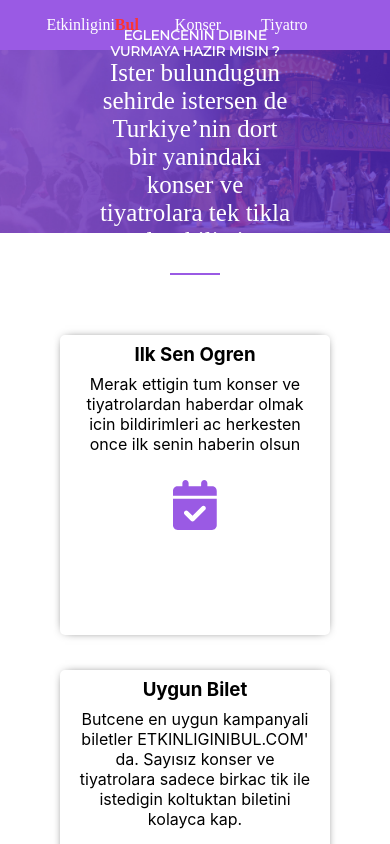
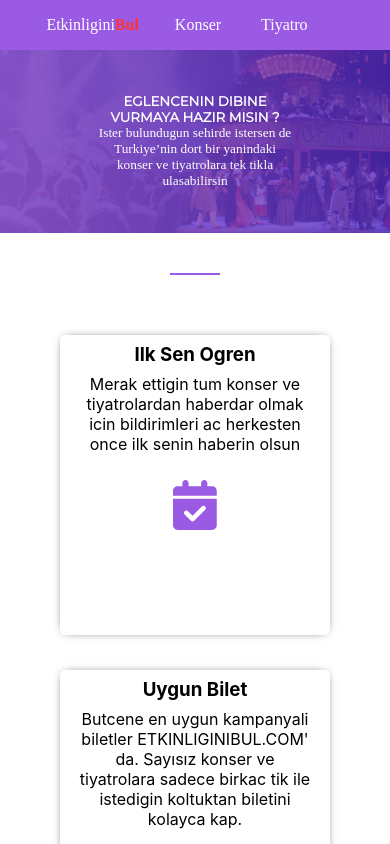
Before and after one commit to yusufakcekoce/ticket-app, a React (Create React App) app: page / in a window 390 px wide. Shown: the top 844 px of the page. Built offline with nearby package versions, Linux system fonts and the light colour scheme.

Commit message:
General arrangement made

```diff
--- a/src/pages/home/home.css
+++ b/src/pages/home/home.css
@@ -121,3 +121,15 @@ p {
     font-size:smaller;
   }
 }
+
+@media (max-width: 900px) {
+  .imgText p{
+    font-size: larger;
+  }
+}
+
+@media (max-width: 500px) {
+  .imgText p{
+    font-size:smaller;
+  }
+}
```
